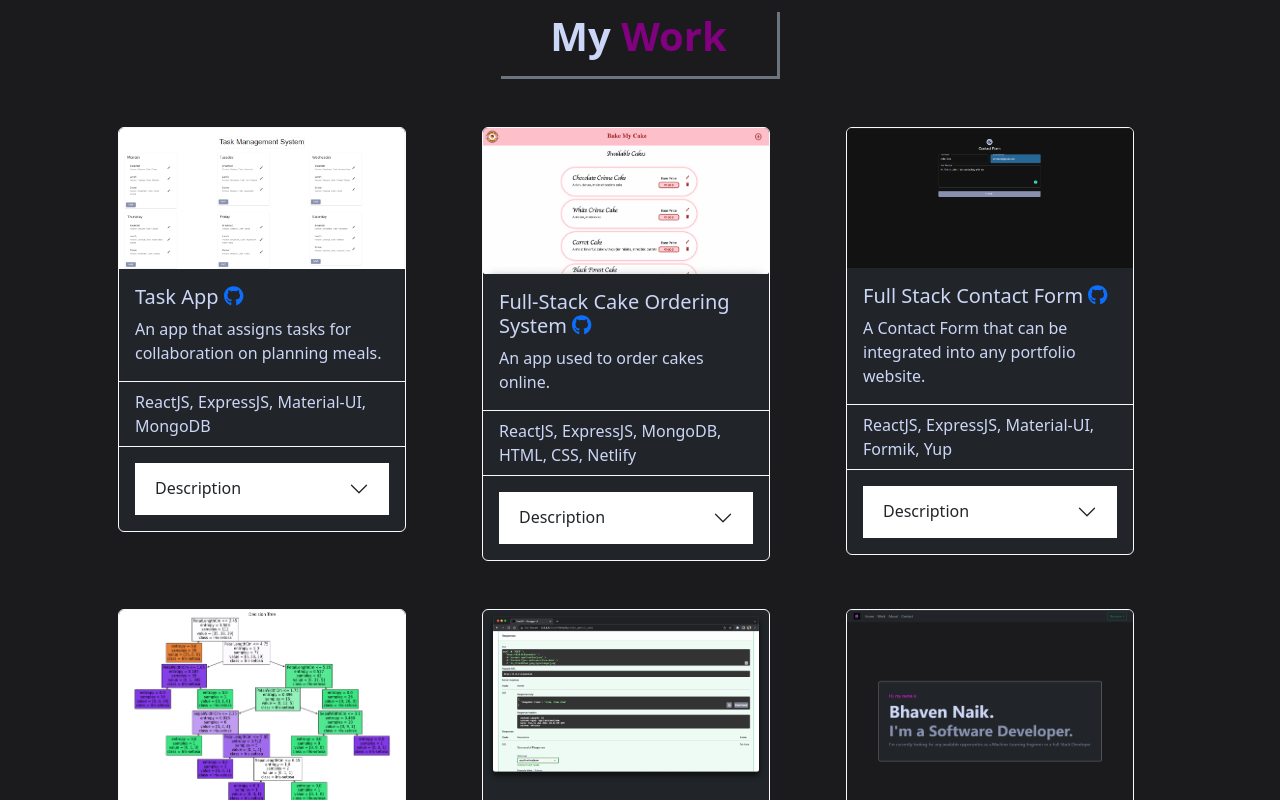
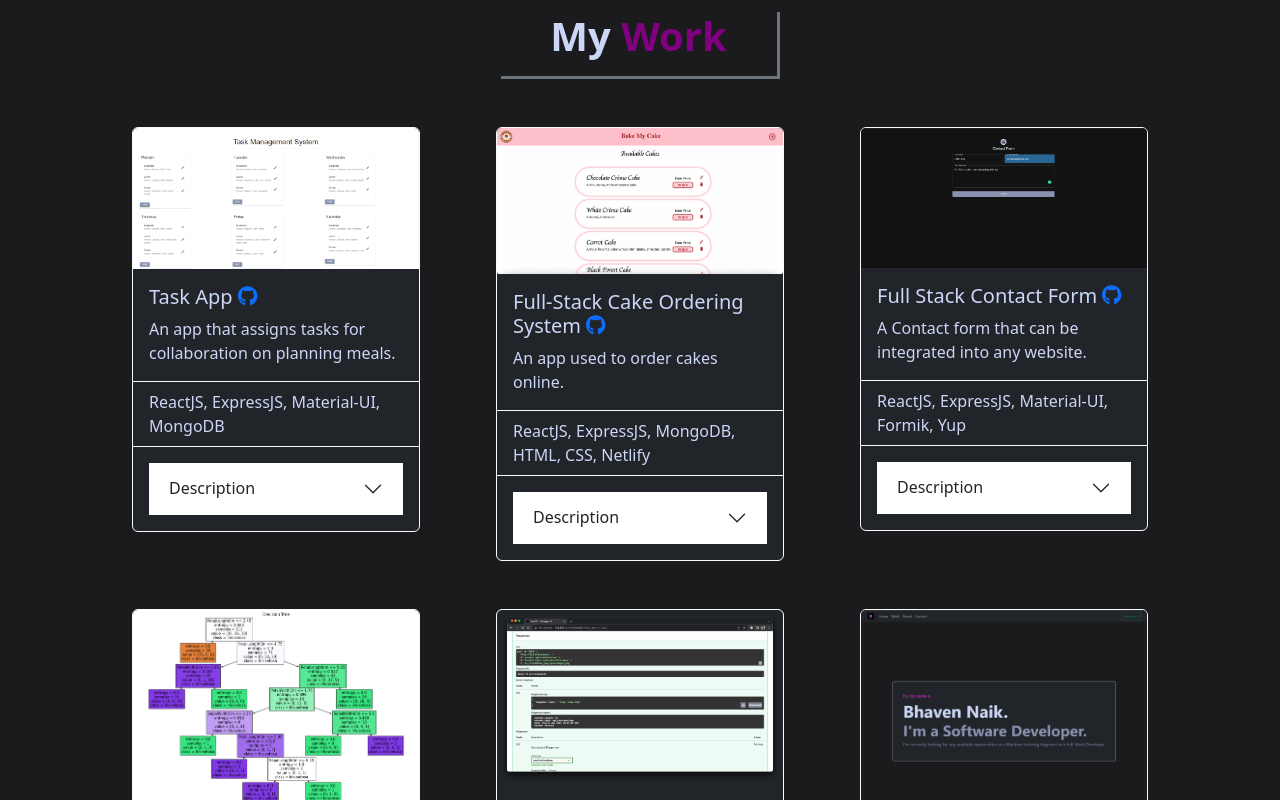
Before and after one commit to bhaven123/my-react-portfolio, a React (Create React App) app: page / in a window 1280 px wide. Shown: the part 860-1660 px from the top of the page. Built offline with nearby package versions, Linux system fonts and the light colour scheme.

Commit message:
minor fixes

```diff
--- a/src/components/Projects.js
+++ b/src/components/Projects.js
@@ -43,7 +43,7 @@ const PROJECTS_LIST = [
     title: "Full Stack Contact Form",
     link: "https://github.com/bhaven123/contact-form-with-backend",
     icon: faGithub,
-    text: "A Contact Form that can be integrated into any portfolio website.",
+    text: "A Contact form that can be integrated into any website.",
     tools: "ReactJS, ExpressJS, Material-UI, Formik, Yup",
     description: [
       "Developed a single-page contact form using ReactJS that can be integrated into any portfolio or website.",
@@ -82,7 +82,7 @@ const PROJECTS_LIST = [
     title: "Personal Portfolio",
     link: "https://bhaven-naik.com/",
     icon: faLink,
-    text: "My portfolio website.",
+    text: "My portfolio website to showcase my work.",
     tools: " ReactJS, React-Bootstrap, HTML, CSS",
     description: [
       "Created a single-page portfolio website using ReactJS.",
--- a/src/components/ProjectsList.js
+++ b/src/components/ProjectsList.js
@@ -7,14 +7,23 @@ const ProjectsList = ({ projects }) => {
       xl={3}
       md={2}
       className="g-5 text-justify mx-auto"
-      style={{ color: "#ccd6f6" }}
+      style={{
+        color: "#ccd6f6",
+      }}
     >
       {projects.map((projectItem) => {
         const { src, title, link, icon, text, tools, description } =
           projectItem;
         return (
           <Col key={title}>
-            <Card border="light" bg="dark" style={{ width: "18rem" }}>
+            <Card
+              border="light"
+              bg="dark"
+              style={{
+                width: "18rem",
+                margin: "auto",
+              }}
+            >
               <Card.Img variant="top" src={src} />
               <Card.Body>
                 <Card.Title>
--- a/src/index.css
+++ b/src/index.css
@@ -1,4 +1,12 @@
 @import url("https://fonts.googleapis.com/css2?family=Noto+Sans+JP:wght@400;700&display=swap");
+
+* {
+  box-sizing: border-box;
+}
+
+body {
+  margin: 0;
+}
 
 .background {
   background-color: #1b1b1e;
```
